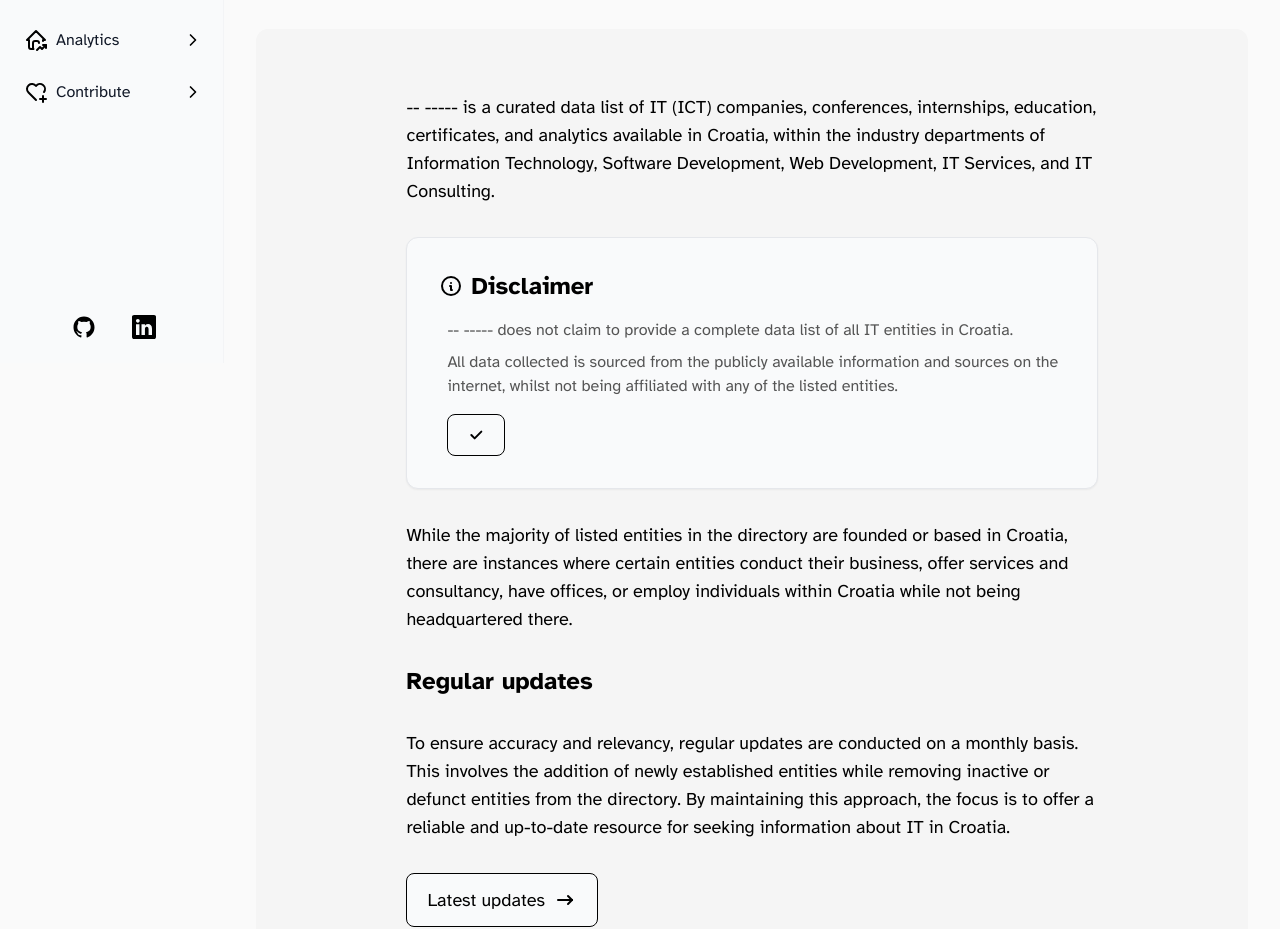
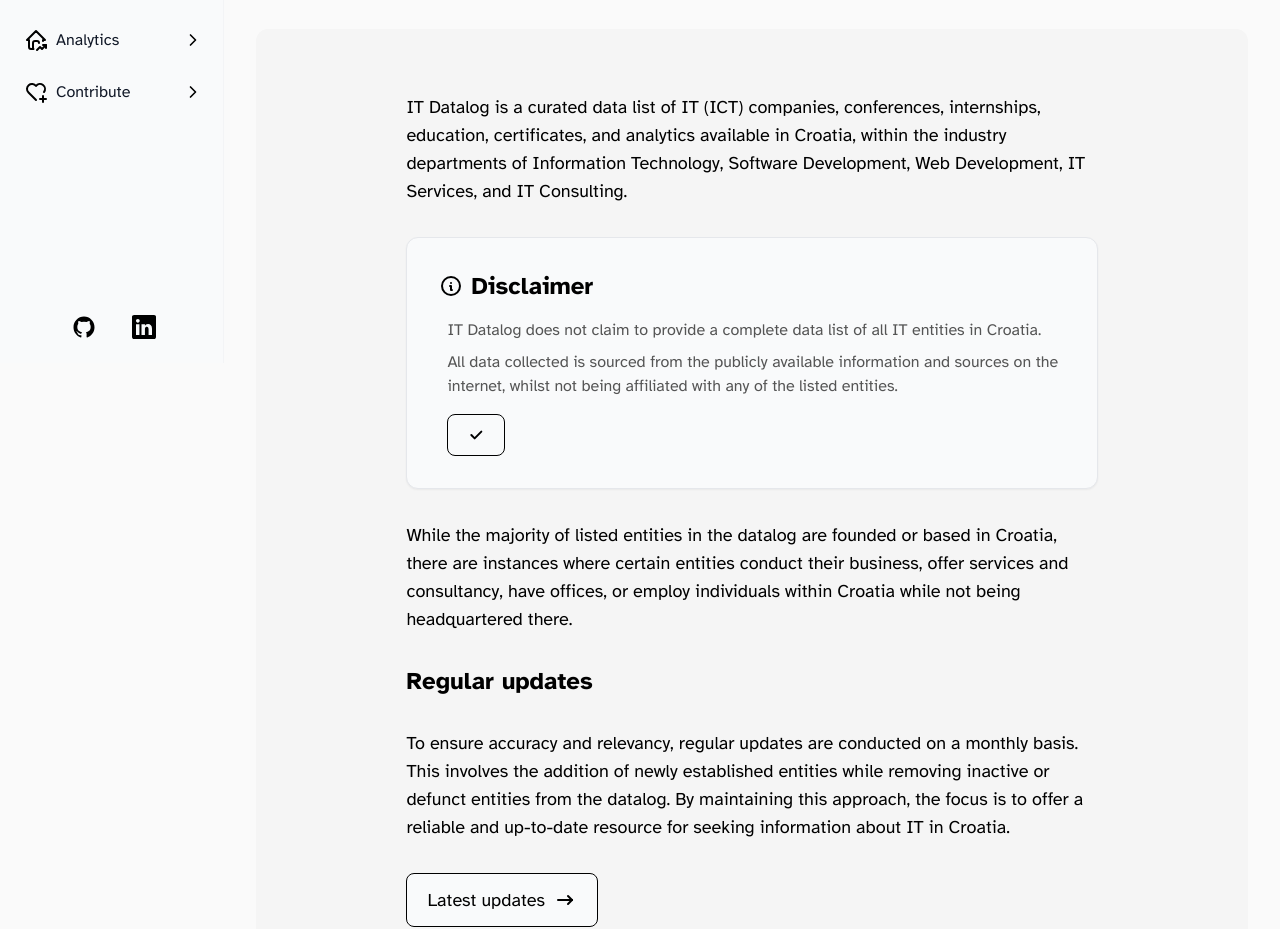
Before and after one commit to stefanicjuraj/datalog, a React (Vite) app: page /about in a window 1280 px wide. Shown: the part 437-1366 px from the top of the page. Built offline with nearby package versions, Linux system fonts and the light colour scheme.

Commit message:
chore(about): reword descriptions with title

```diff
--- a/src/pages/About.tsx
+++ b/src/pages/About.tsx
@@ -62,7 +62,7 @@ function About() {
                     <div className="mt-8 mb-4 sm:p-16 p-8 bg-[#F5F5F5] rounded-xl text-left">
                         <div className="text-lg sm:w-4/5 w-full mx-auto">
                             <p className="pb-4">
-                                -- ----- is a curated data list of IT (ICT) companies, conferences, internships, education, certificates, and analytics available in Croatia, within the industry departments of Information Technology, Software Development, Web Development, IT Services, and IT Consulting.
+                                IT Datalog is a curated data list of IT (ICT) companies, conferences, internships, education, certificates, and analytics available in Croatia, within the industry departments of Information Technology, Software Development, Web Development, IT Services, and IT Consulting.
                             </p>
                             {/* disclaimer */}
                             {disclaimerOpen && (
@@ -77,7 +77,7 @@ function About() {
                                     </div>
                                     {/* disclaimer text */}
                                     <div className="mt-4 mb-0 pl-2 text-base text-[#555]">
-                                        -- ----- does not claim to provide a complete data list of all IT entities in Croatia.
+                                        IT Datalog does not claim to provide a complete data list of all IT entities in Croatia.
                                     </div>
                                     <div className="mt-2 mb-4 pl-2 text-base text-[#555]">
                                         All data collected is sourced from the publicly available information and sources on the internet, whilst not being affiliated with any of the listed entities.
@@ -90,13 +90,13 @@ function About() {
                                 </div>
                             )}
                             <p className="pt-4 pb-4">
-                                While the majority of listed entities in the directory are founded or based in Croatia, there are instances where certain entities conduct their business, offer services and consultancy, have offices, or employ individuals within Croatia while not being headquartered there.
+                                While the majority of listed entities in the datalog are founded or based in Croatia, there are instances where certain entities conduct their business, offer services and consultancy, have offices, or employ individuals within Croatia while not being headquartered there.
                             </p>
                             <p className="pt-4 pb-4 text-2xl font-bold">
                                 Regular updates
                             </p>
                             <p className="pt-4 pb-4">
-                                To ensure accuracy and relevancy, regular updates are conducted on a monthly basis. This involves the addition of newly established entities while removing inactive or defunct entities from the directory. By maintaining this approach, the focus is to offer a reliable and up-to-date resource for seeking information about IT in Croatia.
+                                To ensure accuracy and relevancy, regular updates are conducted on a monthly basis. This involves the addition of newly established entities while removing inactive or defunct entities from the datalog. By maintaining this approach, the focus is to offer a reliable and up-to-date resource for seeking information about IT in Croatia.
                             </p>
                             {/* latest updates */}
                             <a href="" className="mt-4 mb-8 inline-flex items-center justify-center px-5 py-3 sm:text-lg text-md font-medium text-center bg-[#F9FAFB] text-black rounded-lg focus:ring-1 focus:ring-white border-black border hover:underline hover:shadow-sm hover:shadow-white">
```
